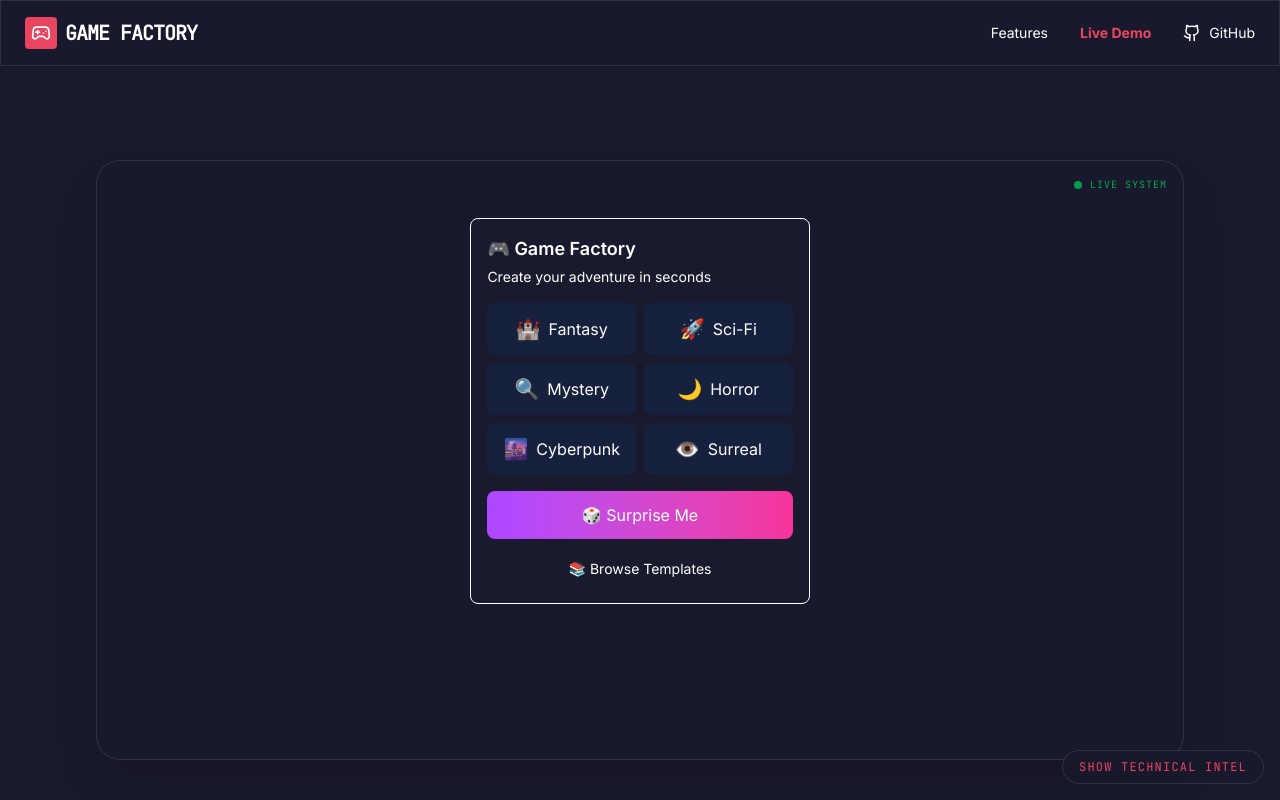
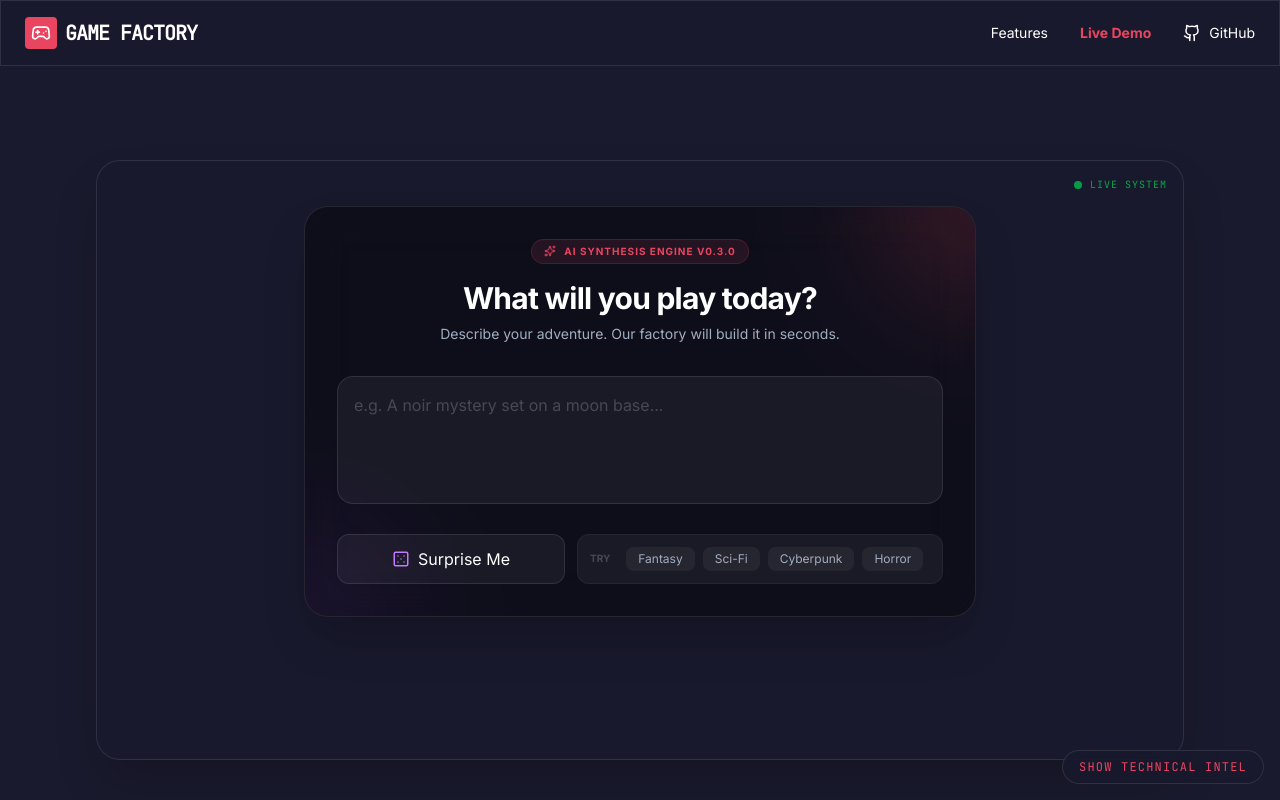
Before and after one commit to kiku-jw/game-factory, a React (Vite) app: page / in a window 1280 px wide. Both pictures are taken after a click on the button "Live Demo". Shown: the top 800 px of the page. Built offline with nearby package versions, Linux system fonts and the light colour scheme.

Commit message:
feat: pivot to Vibe-Coding (Magic Prompt driven synthesis)

```diff
--- a/src/server/tools/startRun.ts
+++ b/src/server/tools/startRun.ts
@@ -22,6 +22,7 @@ export const StartRunInputSchema = z.object({
   length: z.enum(['short', 'medium', 'long']).optional(),
   difficulty: z.enum(['easy', 'normal', 'hard']).optional(),
   format: z.enum(['quest', 'arcade', 'puzzle']).optional(),
+  prompt: z.string().optional(),
 });
 
 // =============================================================================
@@ -66,6 +67,10 @@ export const startRunToolDefinition = {
         type: 'string',
         enum: ['quest', 'arcade', 'puzzle'],
         description: 'Game visual/play format (default: quest)',
+      },
+      prompt: {
+        type: 'string',
+        description: 'Natural language description of the game to generate',
       },
     },
   },
--- a/src/server/types/index.ts
+++ b/src/server/types/index.ts
@@ -120,6 +120,7 @@ export interface StartRunInput {
   length?: Length;
   difficulty?: Difficulty;
   format?: GameFormat;
+  prompt?: string;
 }
 
 export interface ActInput {
--- a/src/widgets/WelcomeCard.tsx
+++ b/src/widgets/WelcomeCard.tsx
@@ -1,247 +1,137 @@
-// Game Factory - WelcomeCard Widget
-// Initial screen with genre selection
+// Game Factory - WelcomeCard (Magic Prompt Reality)
+// A prompt-first entry point for game synthesis
 
 import React, { useState } from 'react';
+import { Sparkles, Dice5, Play, Loader2 } from 'lucide-react';
+import { motion, AnimatePresence } from 'framer-motion';
 
 interface WelcomeCardProps {
   onStartRun: (result: unknown) => void;
   existingRun?: boolean;
 }
 
-const GENRES = [
-  { id: 'fantasy', label: 'Fantasy', icon: '🏰' },
-  { id: 'sci-fi', label: 'Sci-Fi', icon: '🚀' },
-  { id: 'mystery', label: 'Mystery', icon: '🔍' },
-  { id: 'horror-lite', label: 'Horror', icon: '🌙' },
-  { id: 'cyberpunk', label: 'Cyberpunk', icon: '🌆' },
-  { id: 'surreal', label: 'Surreal', icon: '👁️' },
-];
-
-const TONES = [
-  { id: 'light', label: 'Light' },
-  { id: 'serious', label: 'Serious' },
-];
-
-const LENGTHS = [
-  { id: 'short', label: 'Short' },
-  { id: 'medium', label: 'Medium' },
-  { id: 'long', label: 'Long' },
-];
-
-const DIFFICULTIES = [
-  { id: 'easy', label: 'Easy' },
-  { id: 'normal', label: 'Normal' },
-  { id: 'hard', label: 'Hard' },
+const SUGGESTIONS = [
+  "Space horror where I am a cat on a derelict freighter",
+  "Cyberpunk detective mystery in a rainy neon city",
+  "High fantasy adventure defending a mountain pass",
+  "Surreal dreamscape puzzle where time flows backwards",
+  "Retro arcade platformer in a digital wasteland",
 ];
 
 export function WelcomeCard({ onStartRun, existingRun }: WelcomeCardProps) {
-  const [selectedGenre, setSelectedGenre] = useState<string | null>(null);
-  const [tone, setTone] = useState('light');
-  const [length, setLength] = useState('medium');
-  const [difficulty, setDifficulty] = useState('normal');
-  const [format, setFormat] = useState('quest');
+  const [prompt, setPrompt] = useState('');
   const [loading, setLoading] = useState(false);
 
-  const handleGenreSelect = (genreId: string) => {
-    setSelectedGenre(genreId);
-    // Update widget state locally (no tool call yet)
-    window.openai.setWidgetState({ selectedGenre: genreId });
-  };
+  const handleStart = async (customPrompt?: string) => {
+    const finalPrompt = customPrompt || prompt;
+    if (!finalPrompt && !customPrompt) return;
 
-  const handleSurpriseMe = async () => {
     setLoading(true);
     try {
-      const result = await window.openai.callTool('start_run', { surprise: true });
-      await window.openai.setWidgetState({
-        runRef: (result._meta as any)?.runRef,
-        lastKnownTurn: 1,
-      });
+      const result = await window.openai.callTool('start_run', { prompt: finalPrompt });
       onStartRun(result);
     } finally {
       setLoading(false);
     }
   };
 
-  const handleStartAdventure = async () => {
-    if (!selectedGenre) return;
-
-    setLoading(true);
-    try {
-      const result = await window.openai.callTool('start_run', {
-        genre: selectedGenre,
-        tone,
-        length,
-        difficulty,
-        format,
-      });
-      await window.openai.setWidgetState({
-        runRef: (result._meta as any)?.runRef,
-        lastKnownTurn: 1,
-      });
-      onStartRun(result);
-    } finally {
-      setLoading(false);
-    }
+  const handleSurpriseMe = () => {
+    const randomPrompt = SUGGESTIONS[Math.floor(Math.random() * SUGGESTIONS.length)];
+    setPrompt(randomPrompt);
+    handleStart(randomPrompt);
   };
 
-  const handleContinue = async () => {
-    // Continue with existing run from widgetState
-    const state = window.openai.widgetState;
-    if (state.runRef) {
-      // Just trigger a refresh/continue
-      onStartRun({ continue: true, runRef: state.runRef });
-    }
-  };
+  return (
+    <div className="w-full max-w-2xl bg-black/40 border border-white/10 rounded-3xl p-8 backdrop-blur-xl shadow-2xl relative overflow-hidden">
+      {/* Decorative background glow */}
+      <div className="absolute -top-24 -right-24 w-48 h-48 bg-primary/20 rounded-full blur-3xl" />
+      <div className="absolute -bottom-24 -left-24 w-48 h-48 bg-purple-500/10 rounded-full blur-3xl" />
 
-  // Show Quick Setup if genre selected
-  if (selectedGenre) {
-    return (
-      <div className="bg-surface border border-default rounded-lg p-4 max-w-md">
-        <h2 className="text-lg font-semibold mb-4">
-          {GENRES.find(g => g.id === selectedGenre)?.icon}{' '}
-          {GENRES.find(g => g.id === selectedGenre)?.label} Adventure
-        </h2>
+      <div className="relative z-10">
+        <header className="mb-8 text-center">
+          <motion.div
+            initial={{ scale: 0.9, opacity: 0 }}
+            animate={{ scale: 1, opacity: 1 }}
+            className="inline-flex items-center gap-2 px-3 py-1 rounded-full bg-primary/10 border border-primary/20 text-primary text-[10px] uppercase font-bold tracking-widest mb-4"
+          >
+            <Sparkles size={12} />
+            AI Synthesis Engine v0.3.0
+          </motion.div>
+          <h2 className="text-3xl font-bold text-white tracking-tight mb-2">What will you play today?</h2>
+          <p className="text-text-secondary text-sm">Describe your adventure. Our factory will build it in seconds.</p>
+        </header>
 
-        {/* Tone */}
-        <div className="mb-3">
-          <label className="text-sm text-secondary mb-1 block">Tone</label>
-          <div className="flex gap-2">
-            {TONES.map(t => (
+        <div className="space-y-6">
+          <div className="relative group">
+            <textarea
+              value={prompt}
+              onChange={(e) => setPrompt(e.target.value)}
+              placeholder="e.g. A noir mystery set on a moon base..."
+              className="w-full h-32 bg-white/5 border border-white/10 rounded-2xl p-4 text-white placeholder-white/20 focus:outline-none focus:ring-2 focus:ring-primary/50 focus:border-primary/50 transition-all resize-none group-hover:border-white/20"
+              disabled={loading}
+            />
+
+            <AnimatePresence>
+              {prompt.length > 0 && !loading && (
+                <motion.div
+                  initial={{ opacity: 0, y: 10 }}
+                  animate={{ opacity: 1, y: 0 }}
+                  exit={{ opacity: 0, y: 10 }}
+                  className="absolute bottom-4 right-4"
+                >
                   <button
-                key={t.id}
-                onClick={() => setTone(t.id)}
-                className={`px-3 py-1 rounded text-sm ${tone === t.id
-                  ? 'bg-primary text-white'
-                  : 'bg-surface-secondary hover:bg-surface-tertiary'
-                  }`}
+                    onClick={() => handleStart()}
+                    className="flex items-center gap-2 px-6 py-2 bg-primary text-white rounded-xl font-bold hover:bg-primary-dark transition-all shadow-lg hover:shadow-primary/20"
                   >
-                {t.label}
+                    <Play size={16} fill="currentColor" />
+                    BUILD
+                  </button>
+                </motion.div>
+              )}
+            </AnimatePresence>
+
+            {loading && (
+              <div className="absolute inset-0 bg-black/40 backdrop-blur-[2px] rounded-2xl flex flex-col items-center justify-center">
+                <Loader2 className="animate-spin text-primary mb-2" size={32} />
+                <span className="text-xs font-mono text-primary animate-pulse tracking-widest uppercase">Synthesizing World...</span>
+              </div>
+            )}
+          </div>
+
+          <div className="flex flex-col sm:flex-row gap-3">
+            <button
+              onClick={handleSurpriseMe}
+              disabled={loading}
+              className="flex-1 px-6 py-3 bg-white/5 border border-white/10 rounded-xl text-white font-medium hover:bg-white/10 transition-all flex items-center justify-center gap-2 group"
+            >
+              <Dice5 size={18} className="text-purple-400 group-hover:rotate-45 transition-transform" />
+              Surprise Me
+            </button>
+
+            <div className="flex-[2] flex items-center gap-2 p-1 bg-white/5 border border-white/5 rounded-xl overflow-x-auto no-scrollbar">
+              <span className="text-[10px] text-white/20 uppercase font-bold px-2 shrink-0">Try</span>
+              {["Fantasy", "Sci-Fi", "Cyberpunk", "Horror"].map(tag => (
+                <button
+                  key={tag}
+                  onClick={() => setPrompt(prev => prev + (prev ? " " : "") + tag)}
+                  className="px-3 py-1 rounded-lg bg-white/5 hover:bg-white/10 text-xs text-text-secondary whitespace-nowrap"
+                >
+                  {tag}
                 </button>
               ))}
             </div>
           </div>
-
-        {/* Length */}
-        <div className="mb-3">
-          <label className="text-sm text-secondary mb-1 block">Length</label>
-          <div className="flex gap-2">
-            {LENGTHS.map(l => (
-              <button
-                key={l.id}
-                onClick={() => setLength(l.id)}
-                className={`px-3 py-1 rounded text-sm ${length === l.id
-                  ? 'bg-primary text-white'
-                  : 'bg-surface-secondary hover:bg-surface-tertiary'
-                  }`}
-              >
-                {l.label}
-              </button>
-            ))}
-          </div>
         </div>
 
-        {/* Format */}
-        <div className="mb-3">
-          <label className="text-sm text-secondary mb-1 block">Game Format</label>
-          <div className="flex gap-2">
-            {[
-              { id: 'quest', label: 'Quest', icon: '📖' },
-              { id: 'arcade', label: 'Arcade', icon: '🕹️' },
-              { id: 'puzzle', label: 'Logic', icon: '🧩' },
-            ].map(f => (
+        {existingRun && (
+          <footer className="mt-8 pt-6 border-t border-white/5 flex justify-center">
             <button
-                key={f.id}
-                onClick={() => setFormat(f.id)}
-                className={`flex-1 px-3 py-2 rounded text-sm flex flex-col items-center gap-1 ${format === f.id
-                  ? 'bg-primary text-white border-primary'
-                  : 'bg-surface-secondary border border-transparent hover:bg-surface-tertiary'
-                  }`}
+              onClick={() => onStartRun({ continue: true })}
+              className="text-xs text-text-secondary hover:text-white transition-colors underline underline-offset-4"
             >
-                <span className="text-lg">{f.icon}</span>
-                <span className="text-[10px] uppercase font-bold">{f.label}</span>
+              Resume previous session
             </button>
-            ))}
-          </div>
-        </div>
-        <div className="mb-4">
-          <label className="text-sm text-secondary mb-1 block">Difficulty</label>
-          <div className="flex gap-2">
-            {DIFFICULTIES.map(d => (
-              <button
-                key={d.id}
-                onClick={() => setDifficulty(d.id)}
-                className={`px-3 py-1 rounded text-sm ${difficulty === d.id
-                  ? 'bg-primary text-white'
-                  : 'bg-surface-secondary hover:bg-surface-tertiary'
-                  }`}
-              >
-                {d.label}
-              </button>
-            ))}
-          </div>
-        </div>
-
-        {/* Actions */}
-        <div className="flex gap-2">
-          <button
-            onClick={() => setSelectedGenre(null)}
-            className="px-4 py-2 text-sm text-secondary hover:text-primary"
-          >
-            ← Back
-          </button>
-          <button
-            onClick={handleStartAdventure}
-            disabled={loading}
-            className="flex-1 px-4 py-2 bg-primary text-white rounded font-medium hover:bg-primary-dark disabled:opacity-50"
-          >
-            {loading ? 'Starting...' : '▶ Start Adventure'}
-          </button>
-        </div>
-      </div >
-    );
-  }
-
-  // Genre Selection Screen
-  return (
-    <div className="bg-surface border border-default rounded-lg p-4 max-w-md">
-      <h2 className="text-lg font-semibold mb-1">🎮 Game Factory</h2>
-      <p className="text-sm text-secondary mb-4">Create your adventure in seconds</p>
-
-      {/* Genre Buttons */}
-      <div className="grid grid-cols-2 gap-2 mb-4">
-        {GENRES.map(genre => (
-          <button
-            key={genre.id}
-            onClick={() => handleGenreSelect(genre.id)}
-            className="flex items-center justify-center gap-2 px-4 py-3 bg-surface-secondary hover:bg-surface-tertiary rounded-lg transition-colors"
-          >
-            <span className="text-xl">{genre.icon}</span>
-            <span>{genre.label}</span>
-          </button>
-        ))}
-      </div>
-
-      {/* Surprise Me */}
-      <button
-        onClick={handleSurpriseMe}
-        disabled={loading}
-        className="w-full px-4 py-3 bg-gradient-to-r from-purple-500 to-pink-500 text-white rounded-lg font-medium hover:opacity-90 disabled:opacity-50 mb-3"
-      >
-        {loading ? 'Creating...' : '🎲 Surprise Me'}
-      </button>
-
-      {/* Secondary Actions */}
-      <div className="flex gap-2 text-sm">
-        <button className="flex-1 px-3 py-2 text-secondary hover:text-primary">
-          📚 Browse Templates
-        </button>
-        {existingRun && (
-          <button
-            onClick={handleContinue}
-            className="flex-1 px-3 py-2 text-secondary hover:text-primary"
-          >
-            ▶ Continue
-          </button>
+          </footer>
         )}
       </div>
     </div>
```
Also changed, not shown: src/shared/demoDriver.ts (+7 -0 lines), src/shared/openaiClient.ts (+44 -0 lines). Lines whose indentation alone changed are shown as unchanged.
